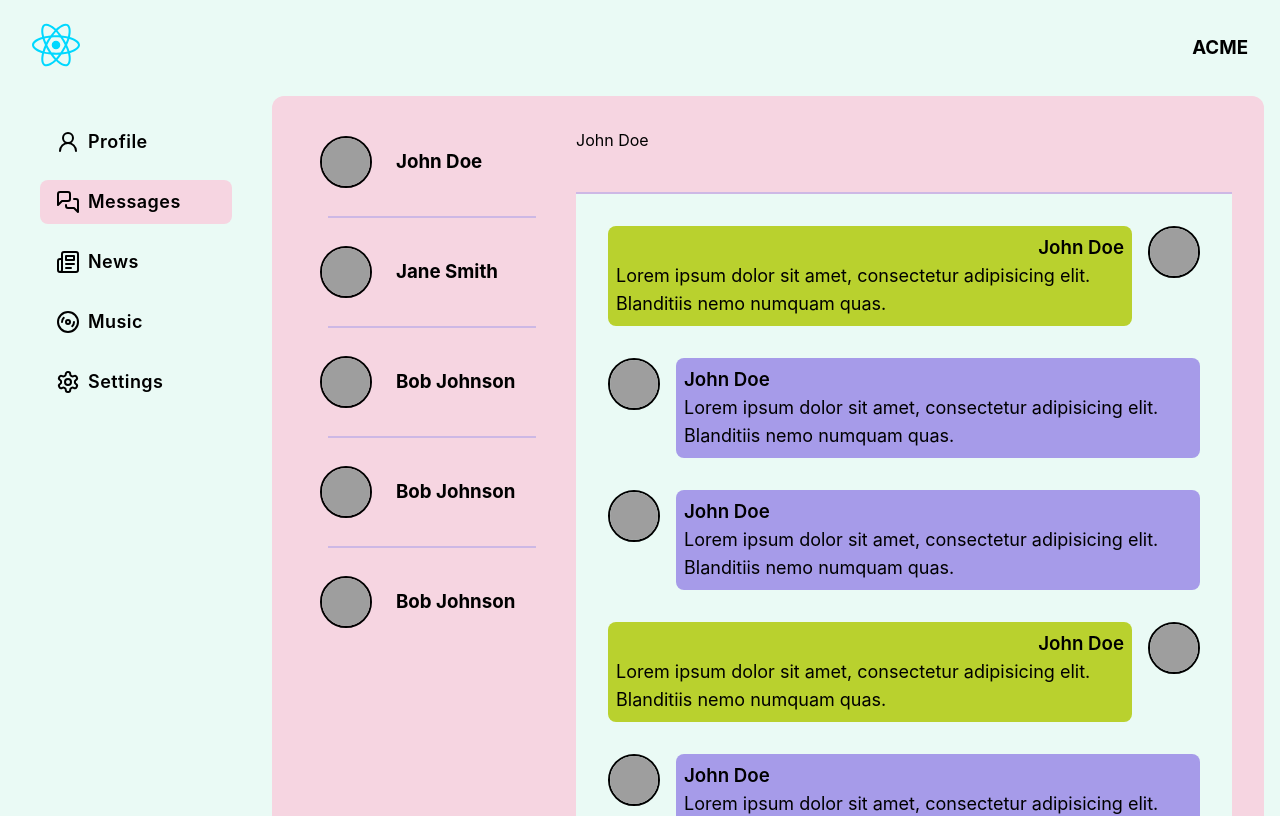
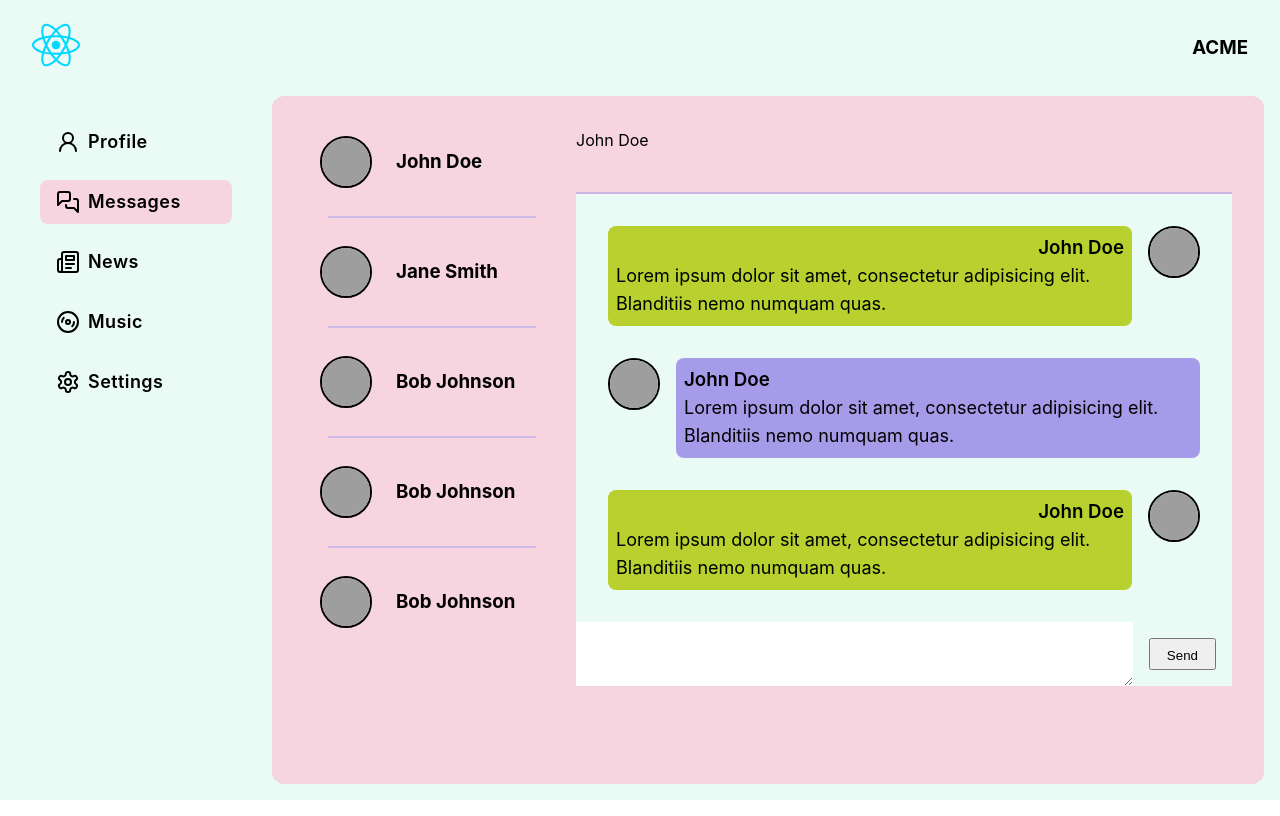
Before and after one commit to efValeron/social-network-native-css, a React app: page /messages/1 in a window 1280 px wide. Shown: the top 816 px of the page. Built offline with nearby package versions, Linux system fonts and the light colour scheme; grey boxes are pictures that could not be loaded; the HTML template or start-up script is replaced by a standard one.

Commit message:
added dynamic message displaying

```diff
--- a/src/components/Messages/Chat/Chat.tsx
+++ b/src/components/Messages/Chat/Chat.tsx
@@ -1,5 +1,5 @@
 import styled from "styled-components";
-import {UserType} from "../../../globalVars.ts";
+import {allMessages, UserType} from "../../../globalVars.ts";
 import {Message} from "./Message/Message.tsx";
 
 type PropsType = {
@@ -7,17 +7,18 @@ type PropsType = {
 }
 
 export const Chat = ({user}: PropsType) => {
+
+  const messages = allMessages[user.id] || []
+
   return (
     <ChatWrapper>
       <ChatHeader>
         {user.name}
       </ChatHeader>
       <ChatBody>
-        <Message user={user} me/>
-        <Message user={user}/>
-        <Message user={user}/>
-        <Message user={user} me/>
-        <Message user={user}/>
+        {
+          messages.map(m => <Message key={m.id} id={m.id} user={user} me={m.me} text={m.text} time={m.time}/>)
+        }
       </ChatBody>
       <ChatInputWrapper>
         <textarea></textarea>
```
